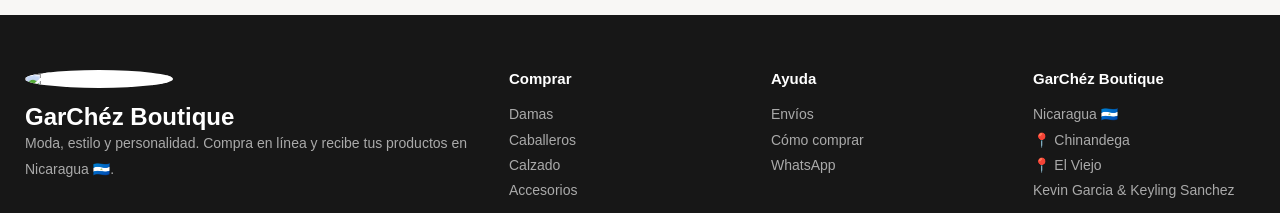
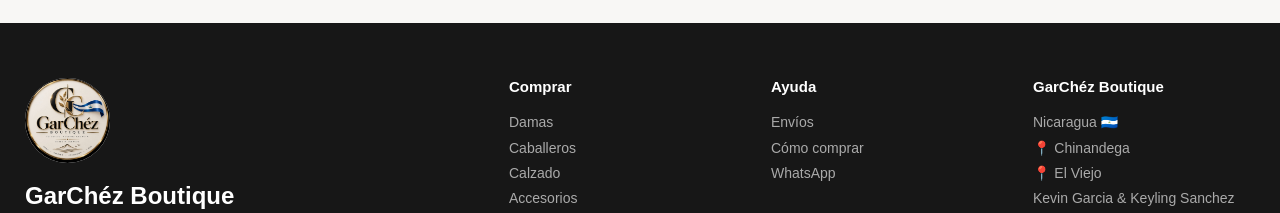
Before and after one commit to ladygarcia130299/GarChez-Boutique, a plain HTML site: page index.html in a window 1280 px wide. Shown: the part 3102-3315 px from the top of the page. Drawn offline with Linux system fonts and the light colour scheme.

Commit message:
Update index.html

```diff
--- a/index.html
+++ b/index.html
@@ -742,7 +742,7 @@
   <div class="header-main">
 
     <a href="#inicio" class="brand">
-      <img src="logo%20garchez.jpeg" alt="GarChéz Boutique">
+      <img src="logo%20garchez.jpeg" alt="GarChéz Boutique" style="width:70px;height:70px;object-fit:cover;border-radius:50%;">
       <div class="brand-name">
         GarChéz <span>Boutique</span>
       </div>
@@ -1040,7 +1040,7 @@
 
       <img
         class="footer-logo"
-        src="logo_garchez.jpeg"
+        src="logo%20garchez.jpeg"
         alt="GarChéz Boutique"
       >
 
```
